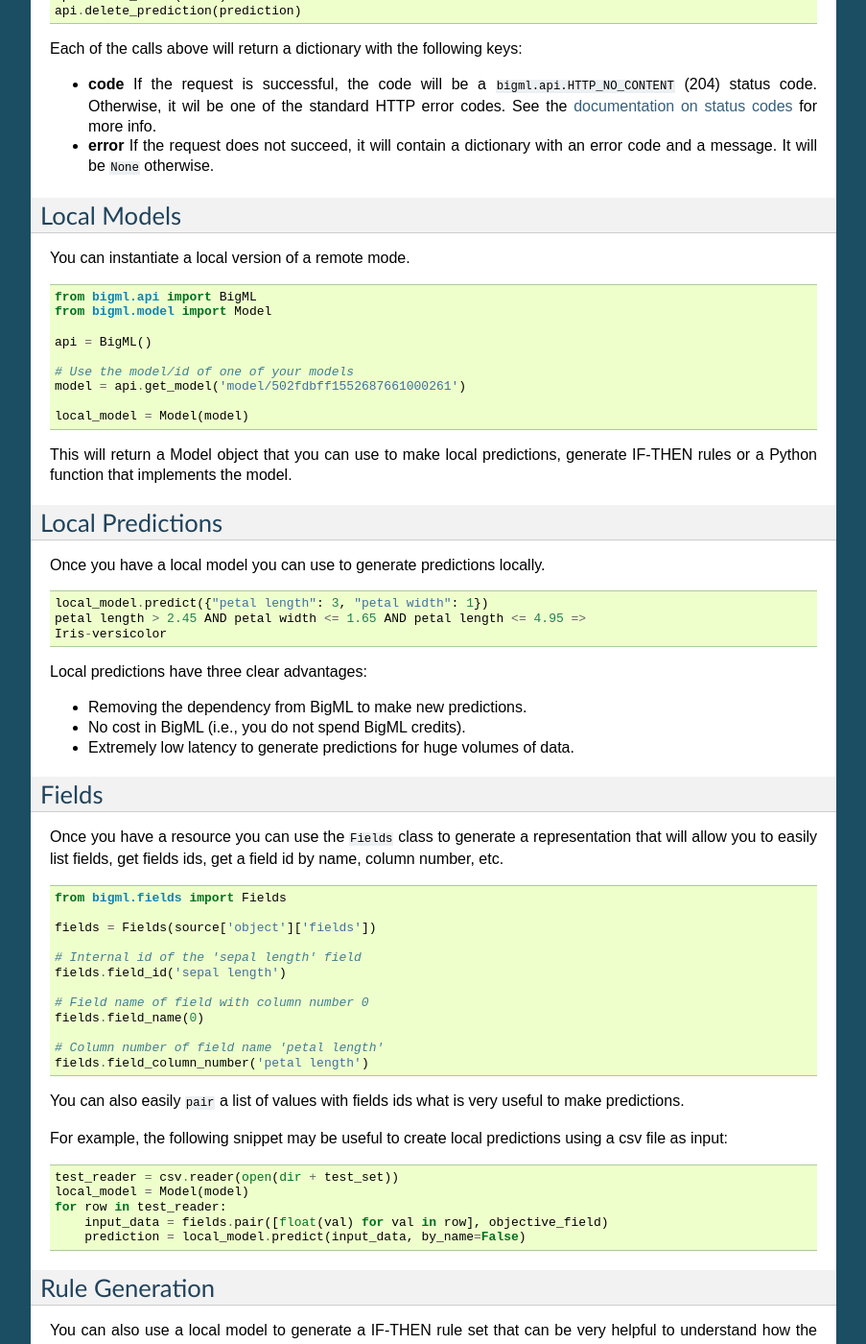
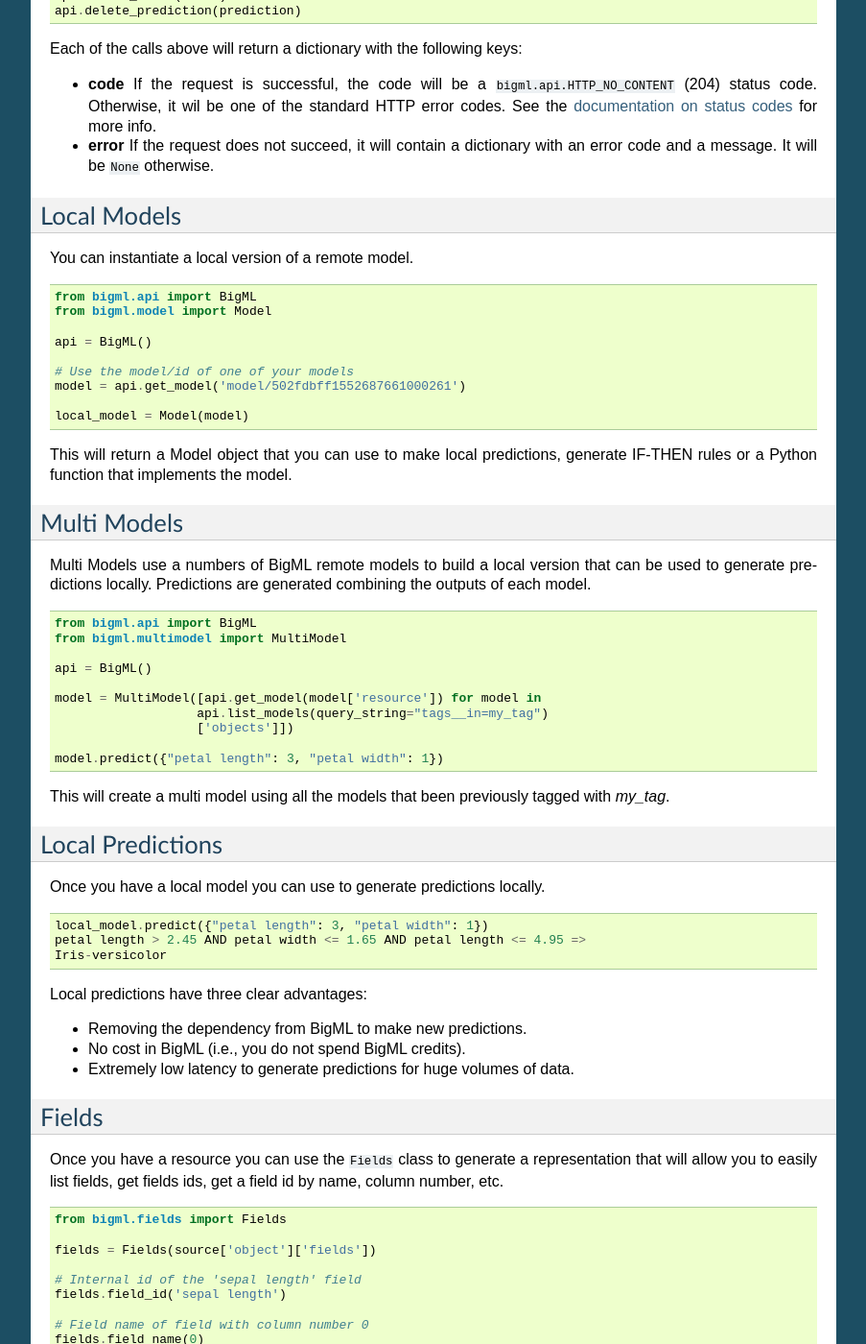
Before and after one commit to bigmlcom/python, a Sphinx documentation site: the page built from docs/index.rst, in a window 1280 px wide and 1400 px high, scrolled down 8813 px. Shown: the whole window at 96% size, without its empty margins (198-1101 px from the left). Built offline with Sphinx 7.4.7, drawn with Linux system fonts in a browser that asks for light colours.

Commit message:
Add some comments, some doc, and a test for multi models

```diff
--- a/HISTORY.rst
+++ b/HISTORY.rst
@@ -5,12 +5,14 @@
 
 0.4.2 (2012-09-19)
 ~~~~~~~~~~~~~~~~~~
+
 - Fix Python generation
 - Adds a debug flag to log https requests and responses
 - Type conversion in fields pairing
 
 0.4.1 (2012-09-17)
 ~~~~~~~~~~~~~~~~~~
+
 - Fix missing distribution field in new models
 - Add new Field class to deal with BigML auto-generated ids
 - Add by_name flag to predict methods to avoid reverse name lookups
--- a/docs/index.rst
+++ b/docs/index.rst
@@ -578,7 +578,7 @@
 Local Models
 ------------
 
-You can instantiate a local version of a remote mode.
+You can instantiate a local version of a remote model.
 
 ::
 
@@ -594,6 +594,30 @@
 
 This will return a Model object that you can use to make local predictions,
 generate IF-THEN rules or a Python function that implements the model.
+
+Multi Models
+------------
+
+Multi Models use a numbers of BigML remote models to build a local version
+that can be used to generate predictions locally. Predictions are generated
+combining the outputs of each model.
+
+::
+
+    from bigml.api import BigML
+    from bigml.multimodel import MultiModel
+
+    api = BigML()
+
+    model = MultiModel([api.get_model(model['resource']) for model in
+                       api.list_models(query_string="tags__in=my_tag")
+                       ['objects']])
+
+    model.predict({"petal length": 3, "petal width": 1})
+
+This will create a multi model using all the models that been previously tagged
+with `my_tag`.
+
 
 Local Predictions
 -----------------
```
Also changed, not shown: 5 other files.
